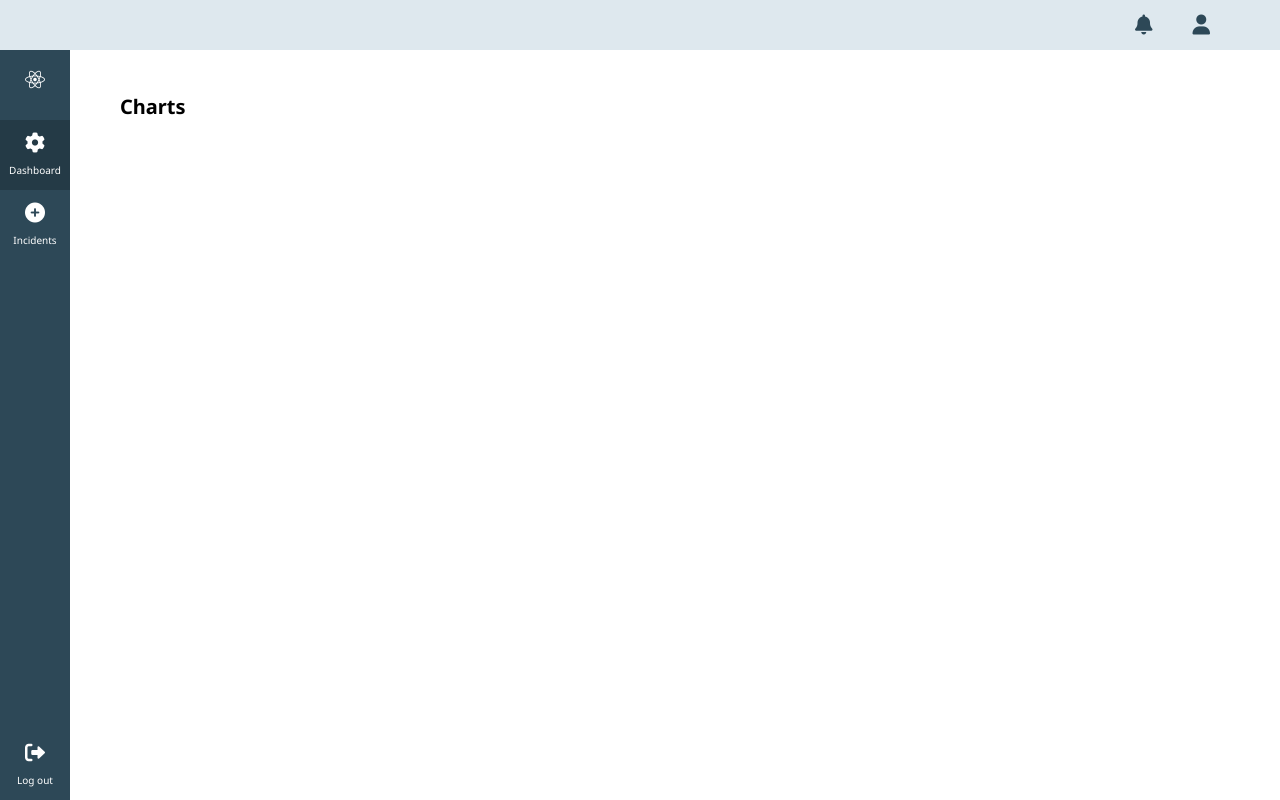
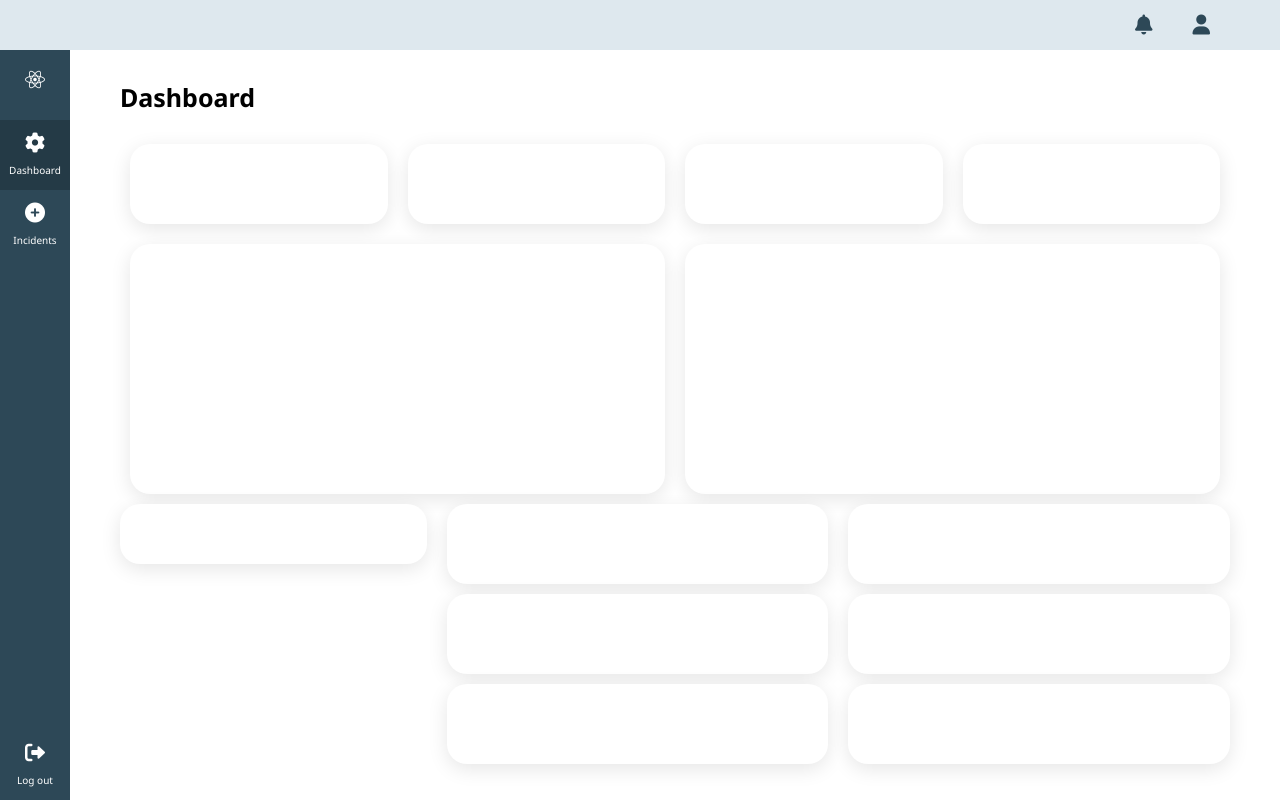
Before and after one commit to H3inst/ttn-test, a React (Vite) app: page /dashboard in a window 1280 px wide. Built offline with nearby package versions, Linux system fonts and the light colour scheme; sample sign-in values are in the browser's storage.

Commit message:
Example charts added

```diff
--- a/src/app/Router.jsx
+++ b/src/app/Router.jsx
@@ -5,6 +5,7 @@ import routes from './constants/routes';
 import Access from '../components/access/Access';
 import Dashboard from '../components/dashboard/Dashboard';
 import Incidents from '../components/dashboard/incidents/Incidents';
+import Charts from '../components/dashboard/charts/Charts';
 
 function RootRouter() {
   const [isAuthenticated, setIsAuthenticated] = useState(
@@ -33,7 +34,7 @@ function RootRouter() {
             ? <Dashboard />
             : <Navigate to={routes.access} />}
         >
-          <Route index element={<h1>Charts</h1>} />
+          <Route index element={<Charts />} />
           <Route path={routes.dashboardIncidents} element={<Incidents />} />
         </Route>
       </Routes>
--- /dev/null
+++ b/src/components/dashboard/charts/Charts.jsx
@@ -0,0 +1,40 @@
+function Charts() {
+
+  const render = () => {
+    return (
+      <div className="dashboard-charts">
+        <h1 className="typography typography__large">
+          Dashboard
+        </h1>
+        <div className="flex mt-20">
+          <div className="card w-100 m-10" style={{ height: '80px' }}></div>
+          <div className="card w-100 m-10" style={{ height: '80px' }}></div>
+          <div className="card w-100 m-10" style={{ height: '80px' }}></div>
+          <div className="card w-100 m-10" style={{ height: '80px' }}></div>
+        </div>
+        <div className="flex">
+          <div className="card w-100 m-10" style={{ height: '250px' }}></div>
+          <div className="card w-100 m-10" style={{ height: '250px' }}></div>
+        </div>
+        <div className="flex">
+          <div className="card w-70 mr-20" style={{ height: '100%' }}></div>
+          <div className="flex flex-column w-100 mr-20">
+            <div className="card w-100 mb-10" style={{ height: '80px' }}></div>
+            <div className="card w-100 mb-10" style={{ height: '80px' }}></div>
+            <div className="card w-100" style={{ height: '80px' }}></div>
+          </div>
+          <div className="flex flex-column w-100">
+            <div className="card w-100 mb-10" style={{ height: '80px' }}></div>
+            <div className="card w-100 mb-10" style={{ height: '80px' }}></div>
+            <div className="card w-100" style={{ height: '80px' }}></div>
+
+          </div>
+        </div>
+      </div>
+    );
+  };
+
+  return render();
+}
+
+export default Charts;
--- a/src/styles/components/_dashboard.scss
+++ b/src/styles/components/_dashboard.scss
@@ -63,3 +63,16 @@
         }
     }
 }
+
+.dashboard-charts {
+    display: flex;
+    flex-direction: column;
+}
+
+@media screen and (max-width: 800px) {
+    .dashboard-charts {
+        .flex {
+            flex-wrap: wrap;
+        }
+    }
+}
```
